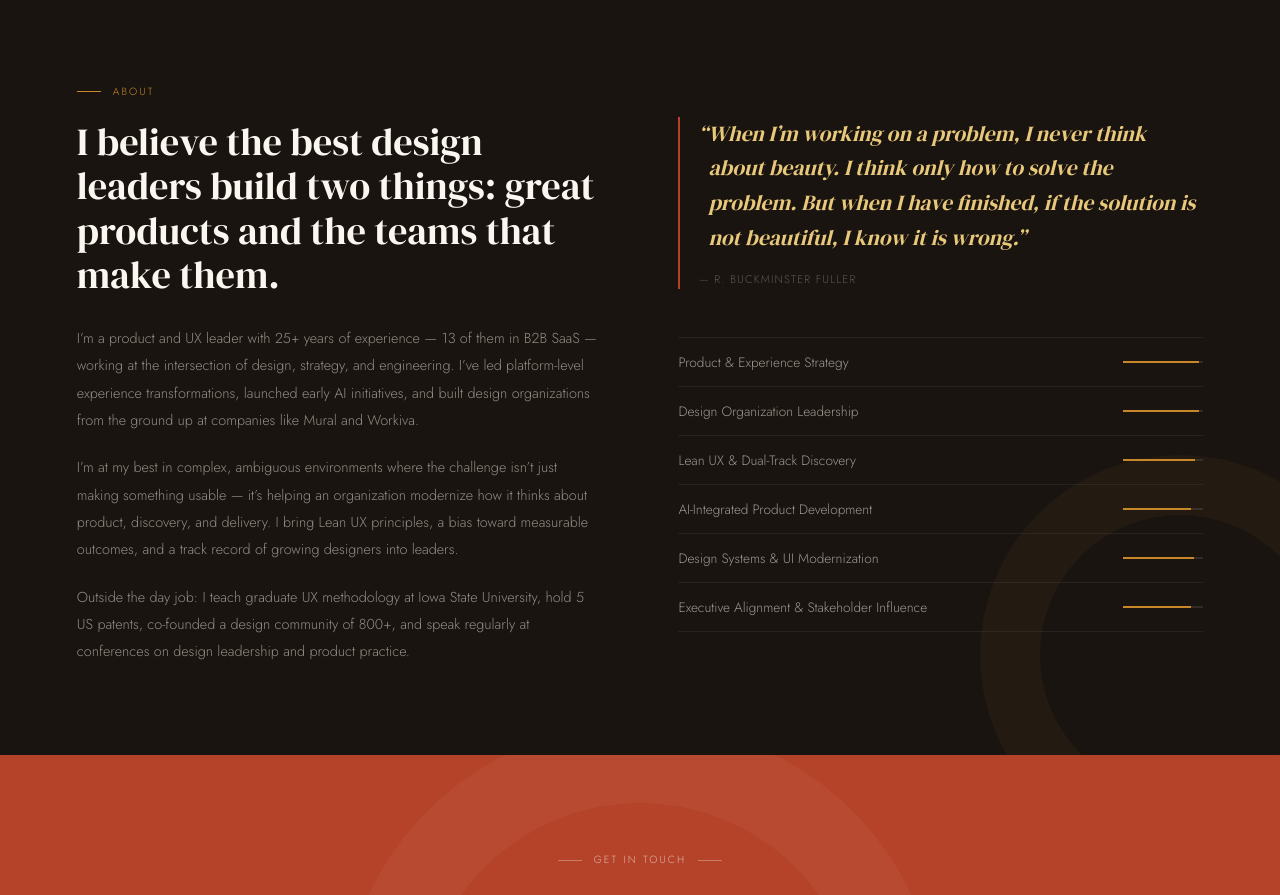
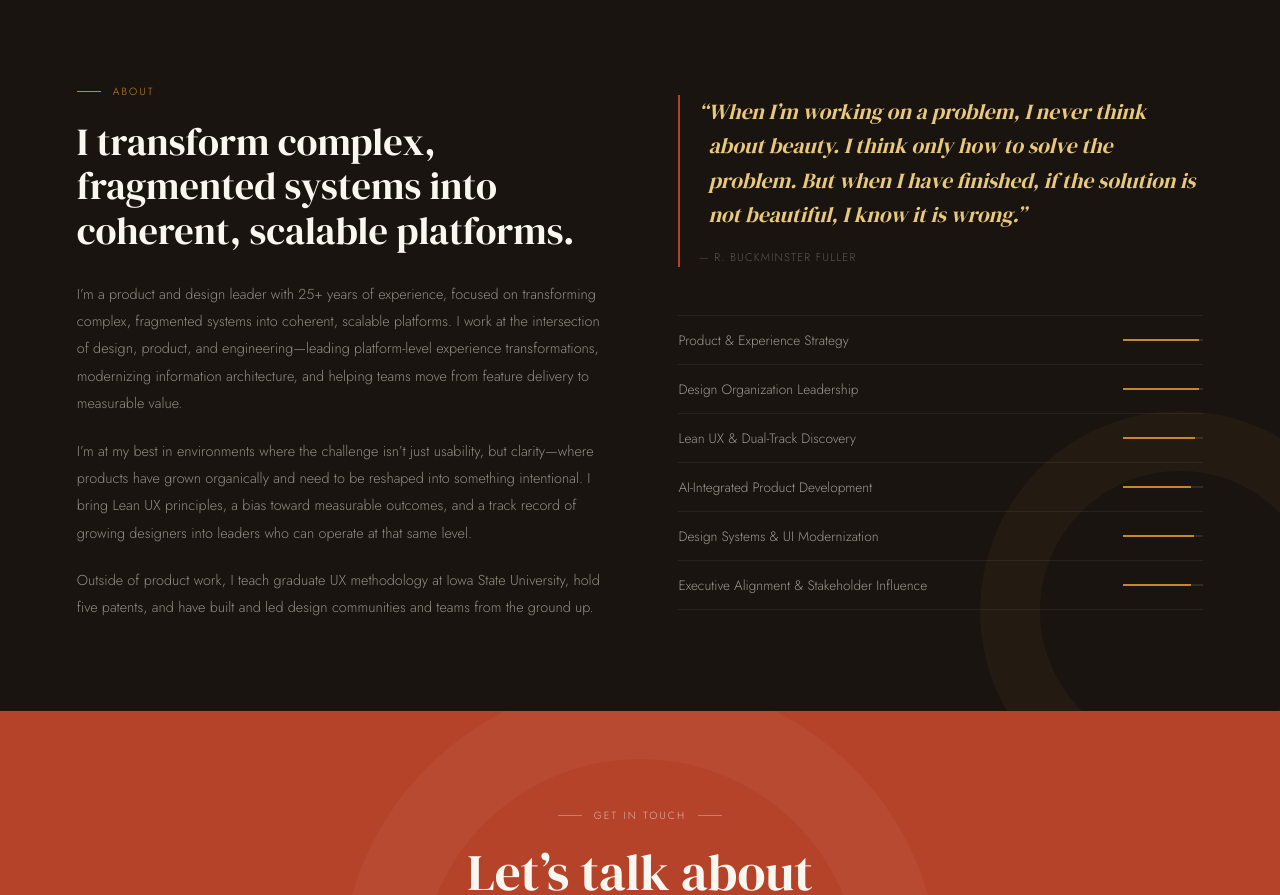
Before and after one commit to EdwardCupps/ejc-portfolio, a Next.js app: page / in a window 1280 px wide. Shown: the part 2800-3695 px from the top of the page. Built offline with nearby package versions, Linux system fonts and the light colour scheme.

Commit message:
Update About section copy
Co-Authored-By: Oz <oz-agent@warp.dev>

```diff
--- a/components/About.tsx
+++ b/components/About.tsx
@@ -65,17 +65,17 @@ export default function About() {
             marginBottom: '1.75rem',
           }}
         >
-          I believe the best design leaders build two things: great products and the teams that make them.
+          I transform complex, fragmented systems into coherent, scalable platforms.
         </h2>
 
         <p style={{ fontSize: '0.9rem', color: 'rgba(244,239,228,0.55)', lineHeight: 1.9, marginBottom: '1.25rem' }}>
-          I&rsquo;m a product and UX leader with 25+ years of experience — 13 of them in B2B SaaS — working at the intersection of design, strategy, and engineering. I&rsquo;ve led platform-level experience transformations, launched early AI initiatives, and built design organizations from the ground up at companies like Mural and Workiva.
+          I&rsquo;m a product and design leader with 25+ years of experience, focused on transforming complex, fragmented systems into coherent, scalable platforms. I work at the intersection of design, product, and engineering—leading platform-level experience transformations, modernizing information architecture, and helping teams move from feature delivery to measurable value.
         </p>
         <p style={{ fontSize: '0.9rem', color: 'rgba(244,239,228,0.55)', lineHeight: 1.9, marginBottom: '1.25rem' }}>
-          I&rsquo;m at my best in complex, ambiguous environments where the challenge isn&rsquo;t just making something usable — it&rsquo;s helping an organization modernize how it thinks about product, discovery, and delivery. I bring Lean UX principles, a bias toward measurable outcomes, and a track record of growing designers into leaders.
+          I&rsquo;m at my best in environments where the challenge isn&rsquo;t just usability, but clarity—where products have grown organically and need to be reshaped into something intentional. I bring Lean UX principles, a bias toward measurable outcomes, and a track record of growing designers into leaders who can operate at that same level.
         </p>
         <p style={{ fontSize: '0.9rem', color: 'rgba(244,239,228,0.55)', lineHeight: 1.9 }}>
-          Outside the day job: I teach graduate UX methodology at Iowa State University, hold 5 US patents, co-founded a design community of 800+, and speak regularly at conferences on design leadership and product practice.
+          Outside of product work, I teach graduate UX methodology at Iowa State University, hold five patents, and have built and led design communities and teams from the ground up.
         </p>
       </div>
 
```
